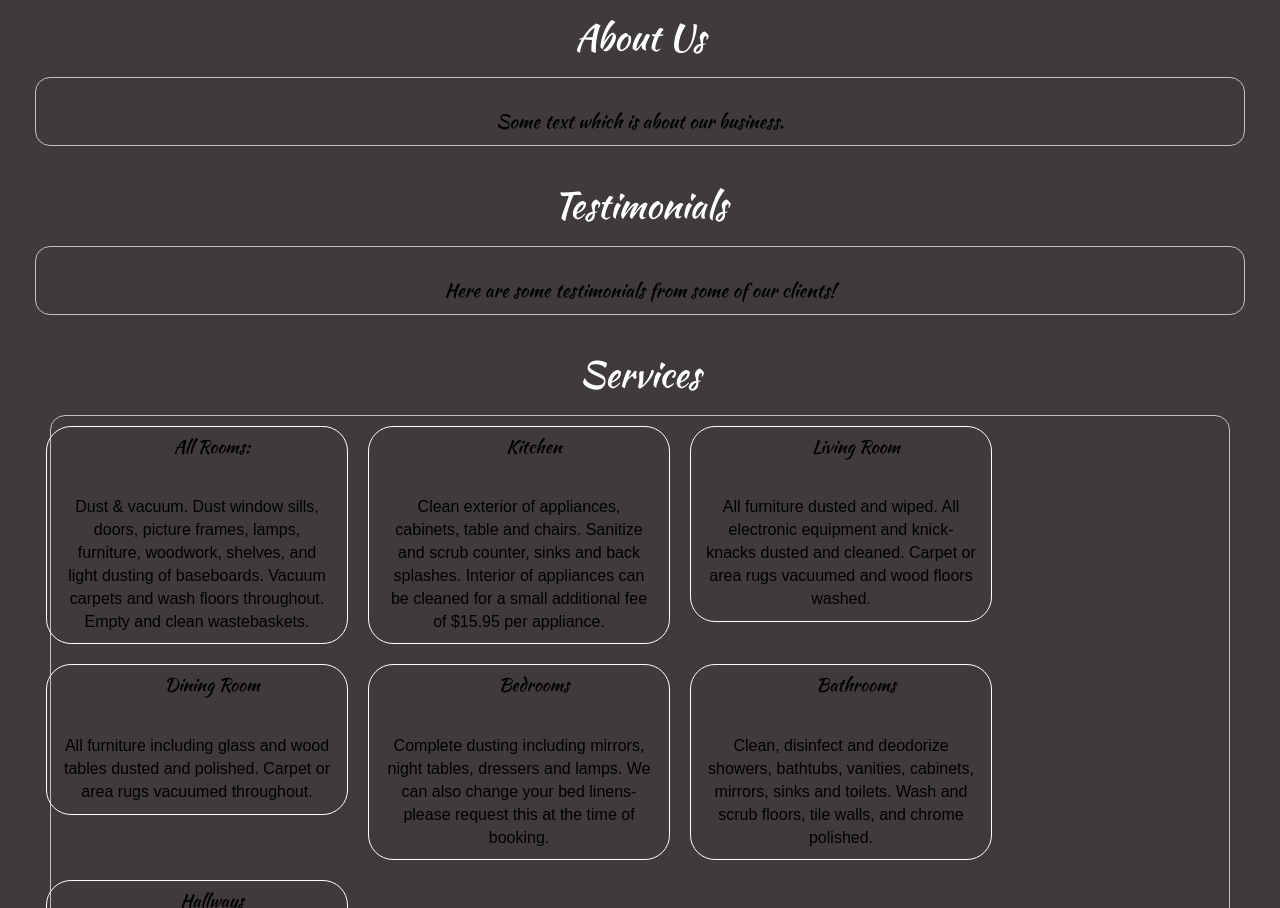
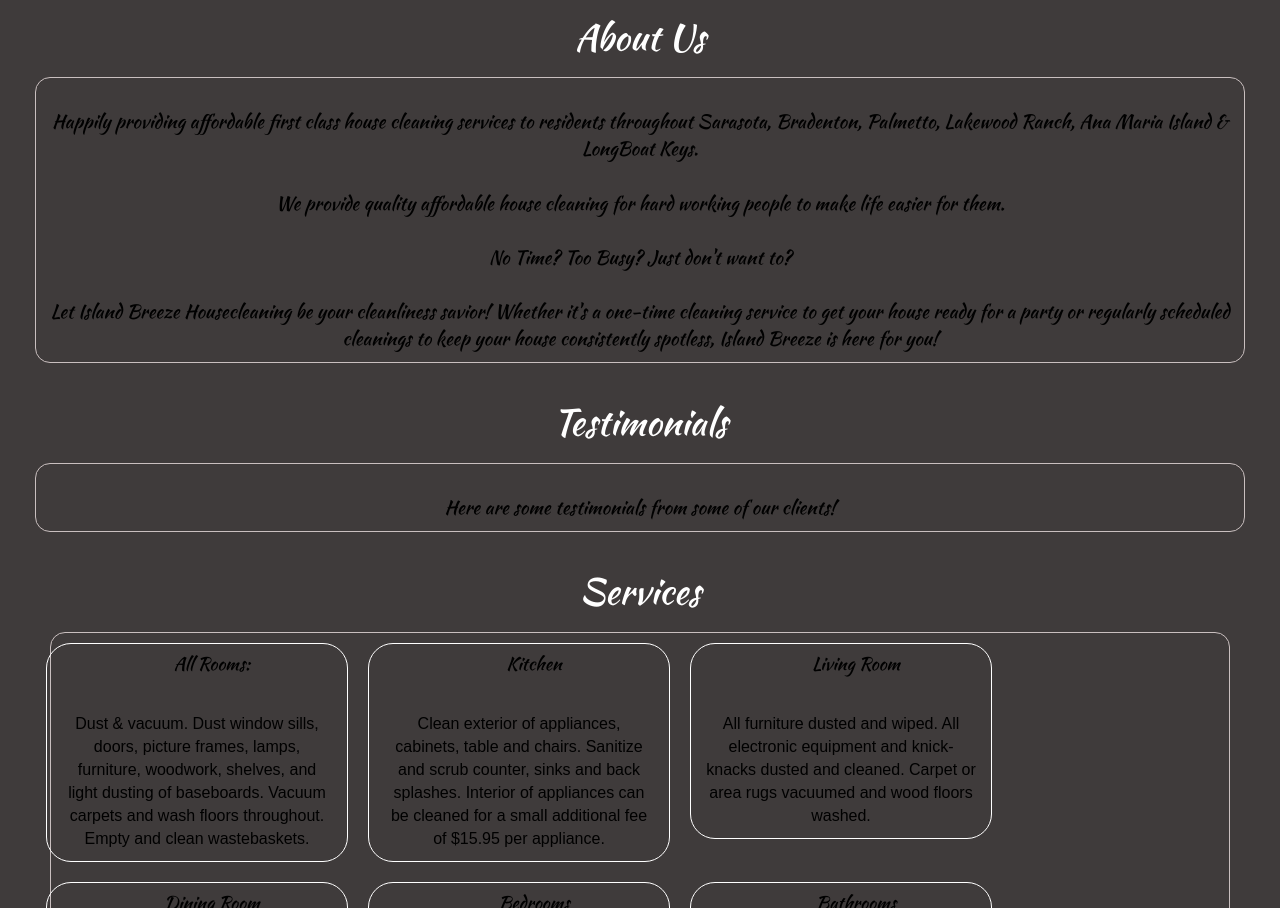
Before and after one commit to blaiddyn/islandbreezehousecleaning, a plain HTML site: page index.html in a window 1280 px wide. Shown: the part 1085-1993 px from the top of the page. Drawn offline with nearby package versions, Linux system fonts and the light colour scheme.

Commit message:
added content to the 'about' section

```diff
--- a/index.html
+++ b/index.html
@@ -49,7 +49,15 @@
       <section id="about">
         <h1 class="text-center">About Us</h1>
         <div class="border">
-          <p>Some text which is about our business.</p>
+          <p>Happily providing affordable first class house cleaning services to residents throughout Sarasota, Bradenton, Palmetto, Lakewood Ranch, Ana Maria Island & LongBoat Keys. <br>
+            <br>
+We provide quality affordable house cleaning for hard working people to make life easier for them.
+            <br>
+            <br>
+No Time?  Too Busy?  Just don't want to?
+            <br>
+            <br>
+Let Island Breeze Housecleaning be your cleanliness savior! Whether it's a one-time cleaning service to get your house ready for a party or regularly scheduled cleanings to keep your house consistently spotless, Island Breeze is here for you!</p>
         </div>
       </section>
     </div>
```
